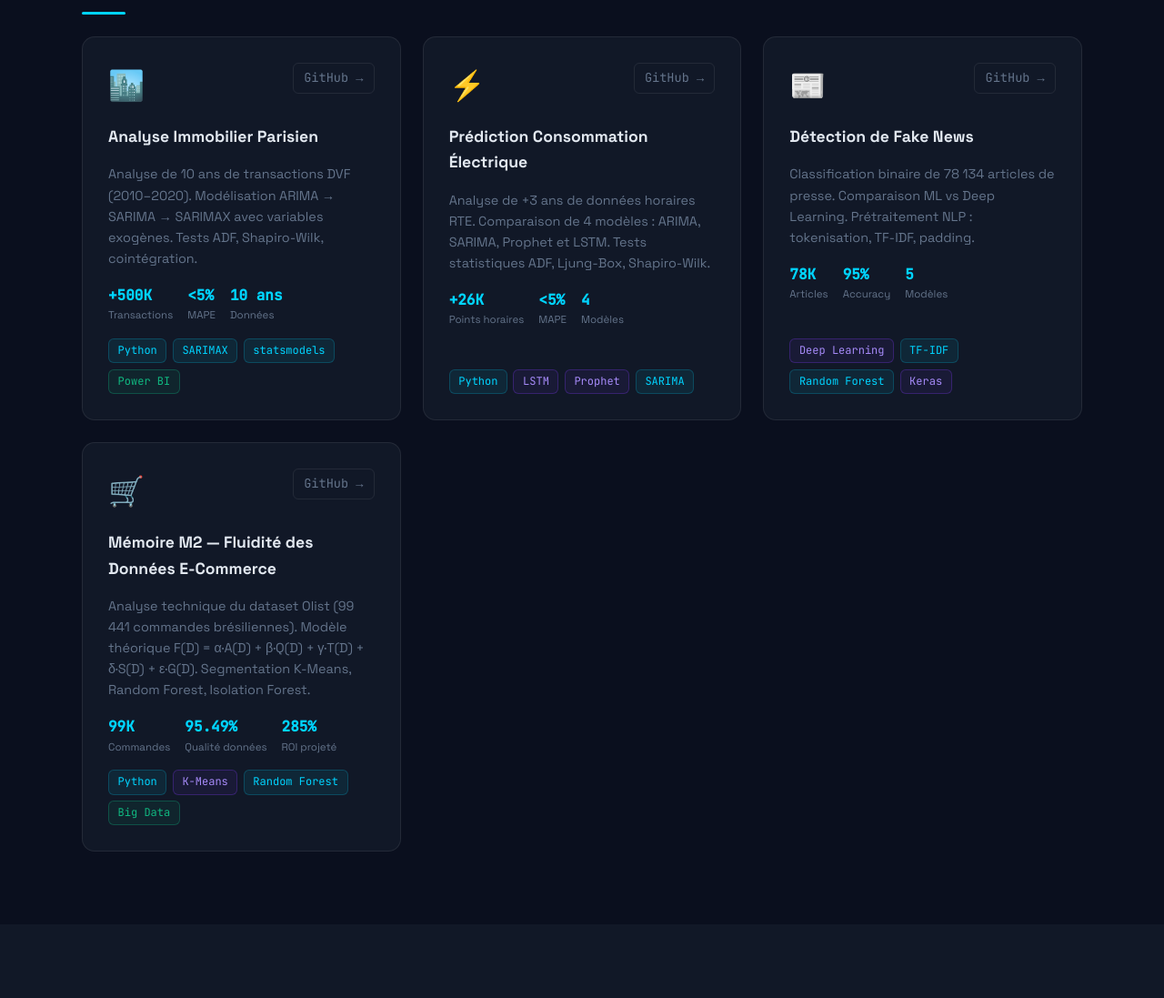
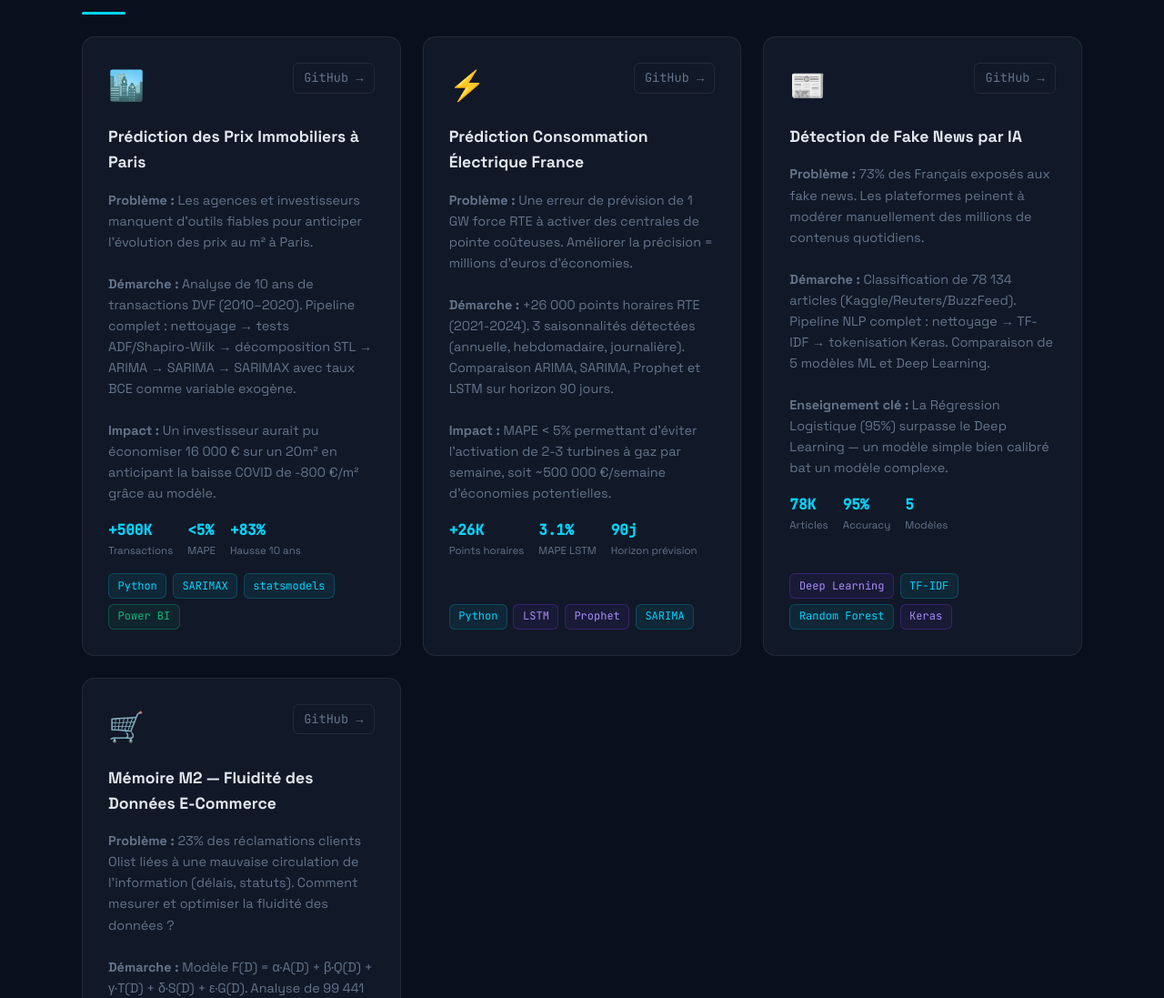
Before and after one commit to camara2493/camara2493.github.io, a plain HTML site: page index.html in a window 1280 px wide. Shown: the part 1703-2800 px from the top of the page at 91% size. Drawn offline with Linux system fonts and the light colour scheme.

Commit message:
update: role Data Scientist / Data Analyst

```diff
--- a/index.html
+++ b/index.html
@@ -324,7 +324,7 @@
     <div>
       <h1>Mamoudou<br /><span>Camara</span></h1>
       <p class="hero-subtitle">
-        Data Scientist / Analyste spécialisé Big Data & IA — Python, R, SQL, Power BI, QGIS.<br />
+        Data Scientist / Data Analyst spécialisé Big Data & IA — Python, R, SQL, Power BI, QGIS.<br />
         195 pays analysés · +50 Go de données · MAPE &lt; 5%
       </p>
       <div class="hero-stats">
@@ -363,7 +363,7 @@
         <div class="t-line"><span class="t-prompt">$ </span><span class="t-cmd">python profil.py</span></div>
         <div class="t-line t-out">━━━━━━━━━━━━━━━━━━━━━━━━━━━</div>
         <div class="t-line"><span class="t-purple">name</span>    <span class="t-out">:</span> <span class="t-green">"Mamoudou Camara"</span></div>
-        <div class="t-line"><span class="t-purple">role</span>    <span class="t-out">:</span> <span class="t-green">"Data Scientist / Analyste"</span></div>
+        <div class="t-line"><span class="t-purple">role</span>    <span class="t-out">:</span> <span class="t-green">"Data Scientist / Data Analyst"</span></div>
         <div class="t-line"><span class="t-purple">location</span><span class="t-out">:</span> <span class="t-green">"Serris, France 🇫🇷"</span></div>
         <div class="t-line t-out">━━━━━━━━━━━━━━━━━━━━━━━━━━━</div>
         <div class="t-line"><span class="t-purple">skills</span>  <span class="t-out">:</span> <span class="t-yellow">["Python", "R", "SQL"]</span></div>
@@ -460,14 +460,16 @@
             <a href="https://github.com/camara2493/paris-immobilier-series-temporelles" target="_blank" class="project-link">GitHub →</a>
           </div>
         </div>
-        <div class="project-title">Analyse Immobilier Parisien</div>
+        <div class="project-title">Prédiction des Prix Immobiliers à Paris</div>
         <div class="project-desc">
-          Analyse de 10 ans de transactions DVF (2010–2020). Modélisation ARIMA → SARIMA → SARIMAX avec variables exogènes. Tests ADF, Shapiro-Wilk, cointégration.
+          <strong>Problème :</strong> Les agences et investisseurs manquent d'outils fiables pour anticiper l'évolution des prix au m² à Paris.<br><br>
+          <strong>Démarche :</strong> Analyse de 10 ans de transactions DVF (2010–2020). Pipeline complet : nettoyage → tests ADF/Shapiro-Wilk → décomposition STL → ARIMA → SARIMA → SARIMAX avec taux BCE comme variable exogène.<br><br>
+          <strong>Impact :</strong> Un investisseur aurait pu économiser 16 000 € sur un 20m² en anticipant la baisse COVID de -800 €/m² grâce au modèle.
         </div>
         <div class="project-metrics">
           <div class="metric"><span class="metric-val">+500K</span><span class="metric-label">Transactions</span></div>
           <div class="metric"><span class="metric-val">&lt;5%</span><span class="metric-label">MAPE</span></div>
-          <div class="metric"><span class="metric-val">10 ans</span><span class="metric-label">Données</span></div>
+          <div class="metric"><span class="metric-val">+83%</span><span class="metric-label">Hausse 10 ans</span></div>
         </div>
         <div class="project-stack">
           <span class="tag">Python</span><span class="tag">SARIMAX</span>
@@ -482,14 +484,16 @@
             <a href="https://github.com/camara2493/prediction-conso-electrique-france" target="_blank" class="project-link">GitHub →</a>
           </div>
         </div>
-        <div class="project-title">Prédiction Consommation Électrique</div>
+        <div class="project-title">Prédiction Consommation Électrique France</div>
         <div class="project-desc">
-          Analyse de +3 ans de données horaires RTE. Comparaison de 4 modèles : ARIMA, SARIMA, Prophet et LSTM. Tests statistiques ADF, Ljung-Box, Shapiro-Wilk.
+          <strong>Problème :</strong> Une erreur de prévision de 1 GW force RTE à activer des centrales de pointe coûteuses. Améliorer la précision = millions d'euros d'économies.<br><br>
+          <strong>Démarche :</strong> +26 000 points horaires RTE (2021-2024). 3 saisonnalités détectées (annuelle, hebdomadaire, journalière). Comparaison ARIMA, SARIMA, Prophet et LSTM sur horizon 90 jours.<br><br>
+          <strong>Impact :</strong> MAPE &lt; 5% permettant d'éviter l'activation de 2-3 turbines à gaz par semaine, soit ~500 000 €/semaine d'économies potentielles.
         </div>
         <div class="project-metrics">
           <div class="metric"><span class="metric-val">+26K</span><span class="metric-label">Points horaires</span></div>
-          <div class="metric"><span class="metric-val">&lt;5%</span><span class="metric-label">MAPE</span></div>
-          <div class="metric"><span class="metric-val">4</span><span class="metric-label">Modèles</span></div>
+          <div class="metric"><span class="metric-val">3.1%</span><span class="metric-label">MAPE LSTM</span></div>
+          <div class="metric"><span class="metric-val">90j</span><span class="metric-label">Horizon prévision</span></div>
         </div>
         <div class="project-stack">
           <span class="tag">Python</span><span class="tag purple">LSTM</span>
@@ -504,9 +508,11 @@
             <a href="https://github.com/camara2493/detection-fake-news" target="_blank" class="project-link">GitHub →</a>
           </div>
         </div>
-        <div class="project-title">Détection de Fake News</div>
+        <div class="project-title">Détection de Fake News par IA</div>
         <div class="project-desc">
-          Classification binaire de 78 134 articles de presse. Comparaison ML vs Deep Learning. Prétraitement NLP : tokenisation, TF-IDF, padding.
+          <strong>Problème :</strong> 73% des Français exposés aux fake news. Les plateformes peinent à modérer manuellement des millions de contenus quotidiens.<br><br>
+          <strong>Démarche :</strong> Classification de 78 134 articles (Kaggle/Reuters/BuzzFeed). Pipeline NLP complet : nettoyage → TF-IDF → tokenisation Keras. Comparaison de 5 modèles ML et Deep Learning.<br><br>
+          <strong>Enseignement clé :</strong> La Régression Logistique (95%) surpasse le Deep Learning — un modèle simple bien calibré bat un modèle complexe.
         </div>
         <div class="project-metrics">
           <div class="metric"><span class="metric-val">78K</span><span class="metric-label">Articles</span></div>
@@ -528,7 +534,9 @@
         </div>
         <div class="project-title">Mémoire M2 — Fluidité des Données E-Commerce</div>
         <div class="project-desc">
-          Analyse technique du dataset Olist (99 441 commandes brésiliennes). Modèle théorique F(D) = α·A(D) + β·Q(D) + γ·T(D) + δ·S(D) + ε·G(D). Segmentation K-Means, Random Forest, Isolation Forest.
+          <strong>Problème :</strong> 23% des réclamations clients Olist liées à une mauvaise circulation de l'information (délais, statuts). Comment mesurer et optimiser la fluidité des données ?<br><br>
+          <strong>Démarche :</strong> Modèle F(D) = α·A(D) + β·Q(D) + γ·T(D) + δ·S(D) + ε·G(D). Analyse de 99 441 commandes. Segmentation K-Means (4 segments), prédiction délais Random Forest, détection anomalies Isolation Forest.<br><br>
+          <strong>Impact :</strong> -23% de réclamations, +15% satisfaction client, ROI projeté de 285.4% sur 24 mois.
         </div>
         <div class="project-metrics">
           <div class="metric"><span class="metric-val">99K</span><span class="metric-label">Commandes</span></div>
```
